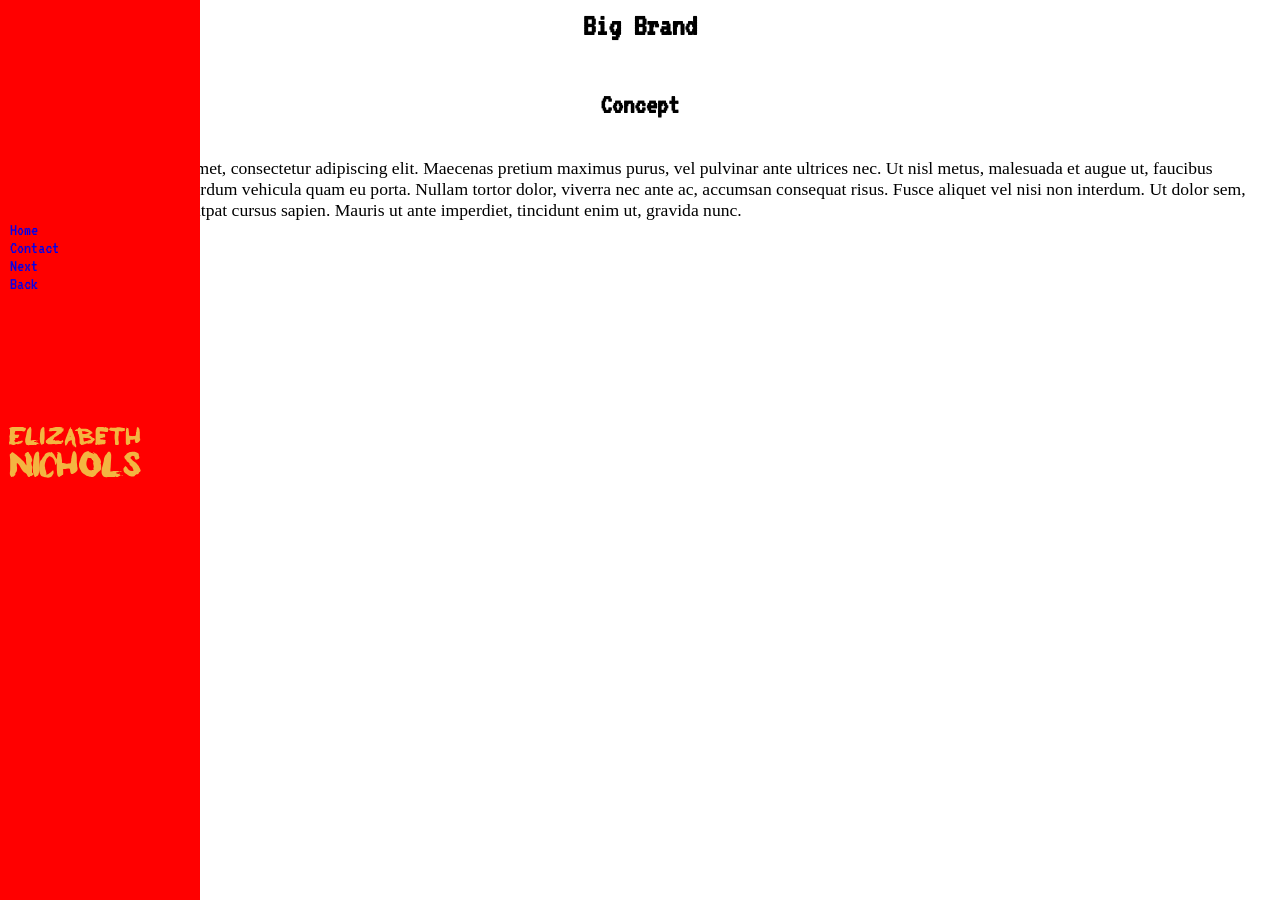
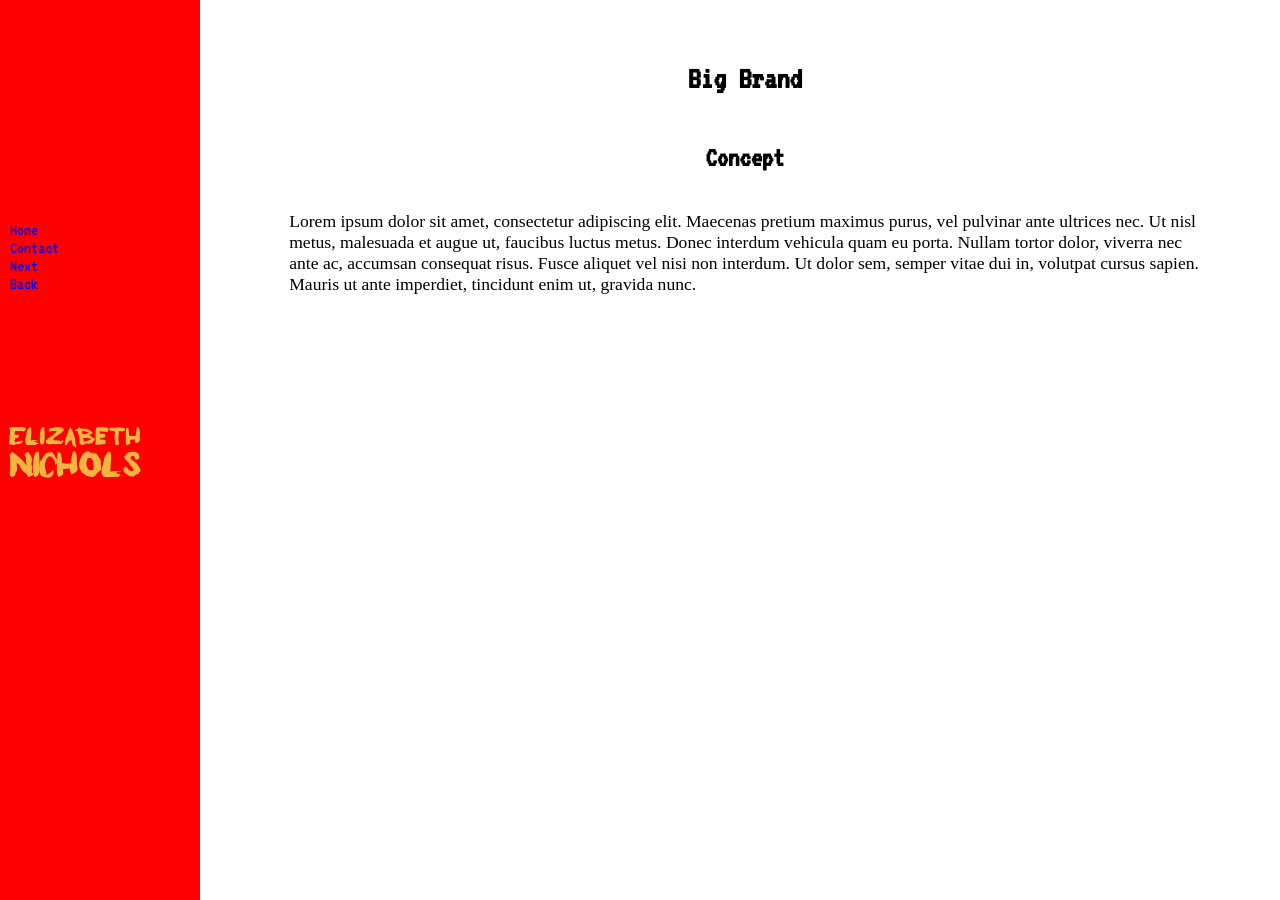
Before and after one commit to sky-bones/portfolio, a Jekyll site: the page built from _posts/2015-10-20-font.md, in a window 1280 px wide. Built offline with Jekyll 4.4.1, drawn with Linux system fonts in a browser that asks for light colours.

Commit message:
Image path fixed!
changed image  to markup file path

```diff
--- a/_layouts/portfolio-layout.html
+++ b/_layouts/portfolio-layout.html
@@ -38,6 +38,8 @@
 
 </header>
 
+<main>
+
 <div class="grid">
 	<div class="unit unit-xs-1 text-center">
 		<h1>Big Brand</h1>
@@ -50,7 +52,7 @@
 		<h2>Concept</h2>
 	</div>
 		<div class="unit unit-xs-1 gutter">
-			<p>Lorem ipsum dolor sit amet, consectetur adipiscing elit. Maecenas pretium maximus purus, vel pulvinar ante ultrices nec. Ut nisl metus, malesuada et augue ut, faucibus luctus metus. Donec interdum vehicula quam eu porta. Nullam tortor dolor, viverra nec ante ac, accumsan consequat risus. Fusce aliquet vel nisi non interdum. Ut dolor sem, semper vitae dui in, volutpat cursus sapien. Mauris ut ante imperdiet, tincidunt enim ut, gravida nunc.  </p>
+			<p>Lorem ipsum dolor sit amet, consectetur adipiscing elit. Maecenas pretium maximus purus, vel pulvinar ante ultrices nec. Ut nisl metus, malesuada et augue ut, faucibus luctus metus. Donec interdum vehicula quam eu porta. Nullam tortor dolor, viverra nec ante ac, accumsan consequat risus. Fusce aliquet vel nisi non interdum. Ut dolor sem, semper vitae dui in, volutpat cursus sapien. Mauris ut ante imperdiet, tincidunt enim ut, gravida nunc.</p>
 <!--concept -->
 		</div>
 	</div>
@@ -58,6 +60,7 @@
 
 {{content}}
 
+</main>
 
 <footer class="grid foot">
 	<div class="unit unit-xs-1-2 unit-s-1-2 unit-m-2-3 unit-l-2-3 ">
--- a/_posts/2015-10-20-font.md
+++ b/_posts/2015-10-20-font.md
@@ -1,5 +1,5 @@
 ---
 layout: portfolio-layout
-title: Salt
+title: salt
 tools:
 ---
--- a/index.html
+++ b/index.html
@@ -49,11 +49,9 @@
 
 	<div class="unit unit-xs-1 unit-s-1 unit-m-1-2 unit-l-1-2">
 		<a class="img-link" href="{{ post.url }}">
-			<img class="img-flex" src="img/thumbs/{{ post.title }}.png" alt="">
+			<img class="img-flex" src="img/thumbs/{{ post.imagename }}.png" alt="">
 		</a>
 	</div>
-
-	<!--FARTS-->
 
 {% endfor %}
 
--- a/portfolio.html
+++ b/portfolio.html
@@ -1,8 +1,6 @@
 ---
 layout: portfolio-layout
 ---
-
-<main>
 
 <div class="grid push-1-2">
 	<div class="unit unit-xs-1 text-center">
@@ -45,5 +43,3 @@
 </div>
 
 <!--final product -->
-
-</main>
```
Also changed, not shown: _posts/2015-10-20-accursed.md (+4 -2 lines), img/thumbs/Accused%20Creator.png (added), img/thumbs/font.png (added), 1 other file.
